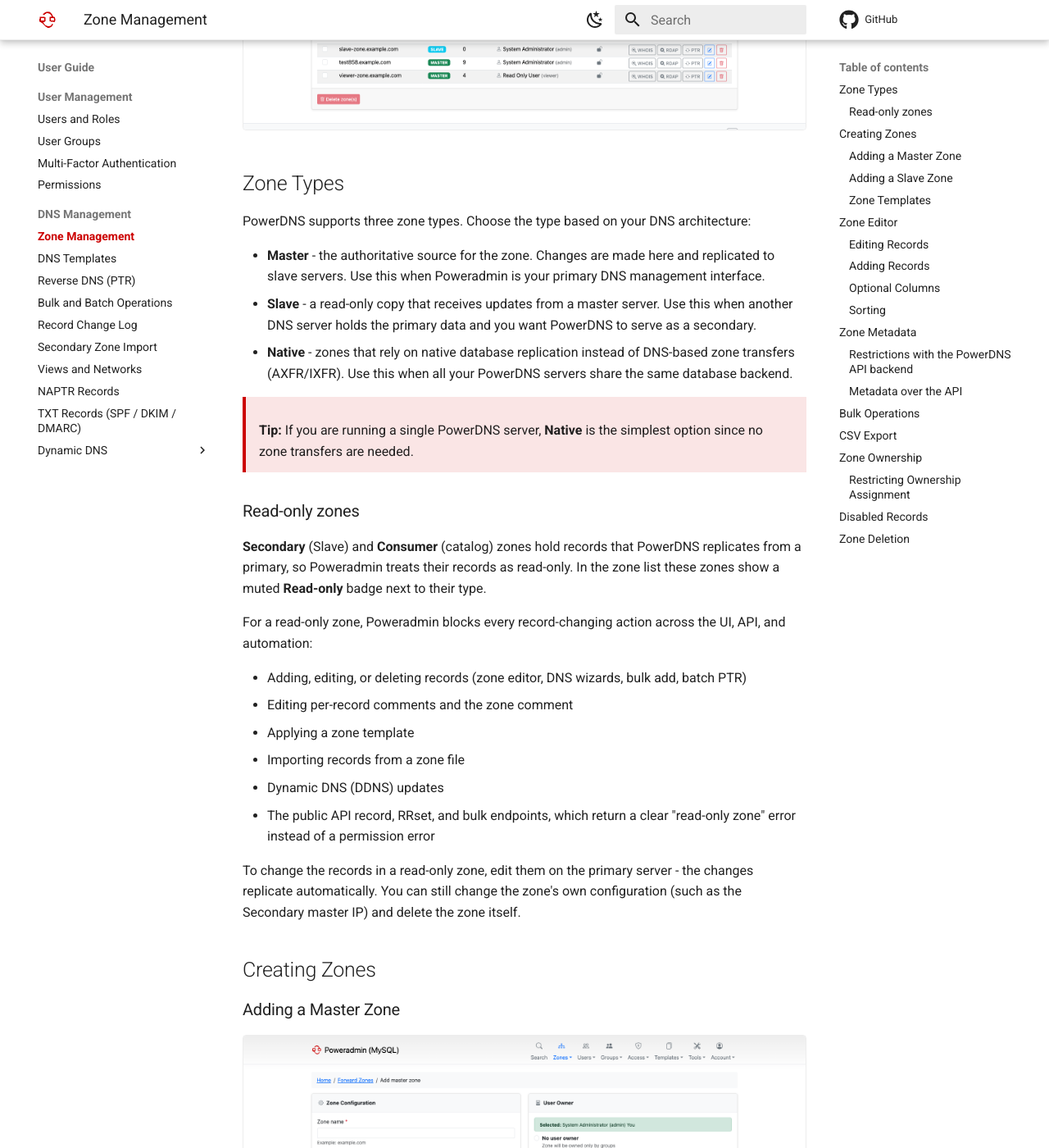
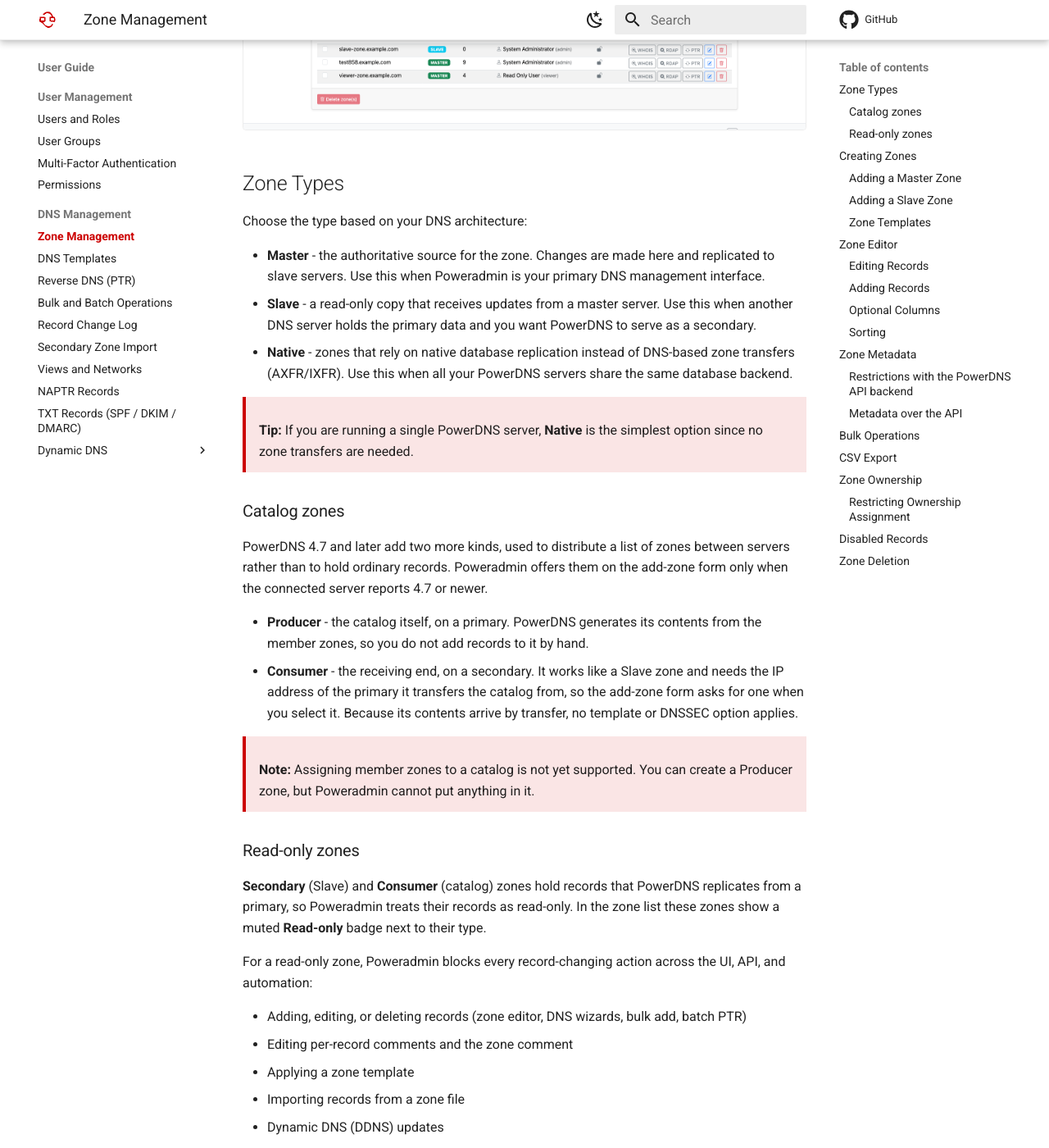
Before and after one commit to poweradmin/poweradmin-docs, an MkDocs documentation site: the page built from docs/user-guide/zones.md, in a window 1280 px wide and 1400 px high, scrolled down 506 px. Shown: the whole window at 82% size. Built offline with MkDocs 1.6.1 and Material for MkDocs 9.7.7, drawn with Linux system fonts in a browser that asks for light colours; comment, search, counter and statistics services are not loaded.

Commit message:
docs(zones): document catalog Producer and Consumer zone kinds

```diff
--- a/docs/user-guide/zones.md
+++ b/docs/user-guide/zones.md
@@ -6,13 +6,22 @@
 
 ## Zone Types
 
-PowerDNS supports three zone types. Choose the type based on your DNS architecture:
+Choose the type based on your DNS architecture:
 
 - **Master** - the authoritative source for the zone. Changes are made here and replicated to slave servers. Use this when Poweradmin is your primary DNS management interface.
 - **Slave** - a read-only copy that receives updates from a master server. Use this when another DNS server holds the primary data and you want PowerDNS to serve as a secondary.
 - **Native** - zones that rely on native database replication instead of DNS-based zone transfers (AXFR/IXFR). Use this when all your PowerDNS servers share the same database backend.
 
 > **Tip:** If you are running a single PowerDNS server, **Native** is the simplest option since no zone transfers are needed.
+
+### Catalog zones
+
+PowerDNS 4.7 and later add two more kinds, used to distribute a list of zones between servers rather than to hold ordinary records. Poweradmin offers them on the add-zone form only when the connected server reports 4.7 or newer.
+
+- **Producer** - the catalog itself, on a primary. PowerDNS generates its contents from the member zones, so you do not add records to it by hand.
+- **Consumer** - the receiving end, on a secondary. It works like a Slave zone and needs the IP address of the primary it transfers the catalog from, so the add-zone form asks for one when you select it. Because its contents arrive by transfer, no template or DNSSEC option applies.
+
+> **Note:** Assigning member zones to a catalog is not yet supported. You can create a Producer zone, but Poweradmin cannot put anything in it.
 
 ### Read-only zones
 
```
Also changed, not shown: docs/whats-new/v4.5.0.md (+1 -0 lines).
